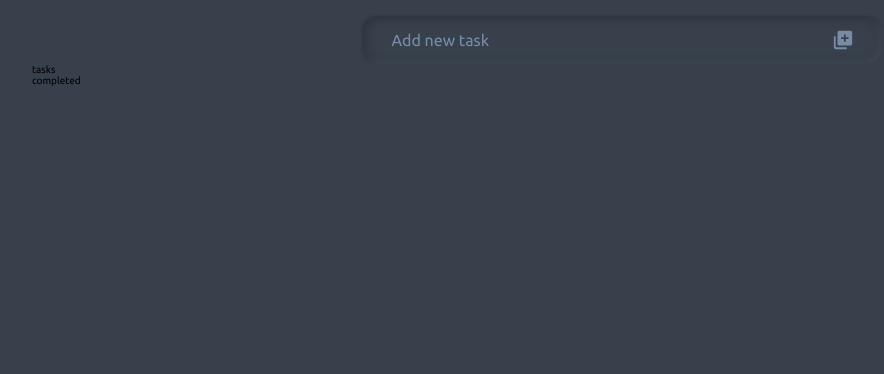
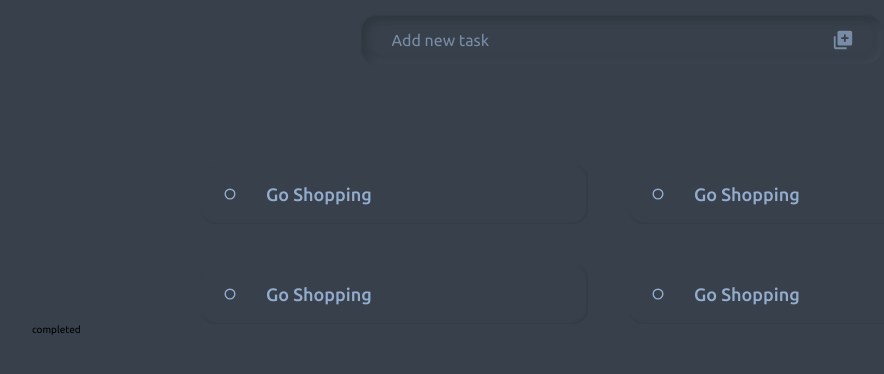
Before and after one commit to wselimzade/TodoApp, a React (Create React App) app: page / in a window 1280 px wide. Shown: the top 374 px of the page, without its empty margins (32-916 px from the left). Built offline with nearby package versions, Linux system fonts and the light colour scheme.

Commit message:
Correction of the main design

```diff
--- a/src/components/tasks.jsx
+++ b/src/components/tasks.jsx
@@ -1,7 +1,21 @@
+import { GoDot } from 'react-icons/go'
+import "../style/tasks.css"
+
 export default function Tasks() {
     return (
         <div className="tasks">
-            tasks
+            <div className='task'>
+                <GoDot className='dot' /> Go Shopping
+            </div>
+            <div className='task'>
+                <GoDot className='dot' /> Go Shopping
+            </div>
+            <div className='task'>
+                <GoDot className='dot' /> Go Shopping
+            </div>
+            <div className='task'>
+                <GoDot className='dot' /> Go Shopping
+            </div>
         </div>
     )
 }
--- a/src/style/tasks.css
+++ b/src/style/tasks.css
@@ -0,0 +1,31 @@
+.tasks {
+    margin-top: 10rem;
+    display: flex;
+    justify-content: center;
+    gap: 4rem;
+    flex-wrap: wrap;
+}
+
+.task {
+    display: flex;
+    /* justify-content: center; */
+    border-radius: 1.5rem;
+    align-items: center;
+    width: 35rem;
+    padding: 1.9rem;
+    flex-shrink: 0;
+    fill: #38404B;
+    box-shadow: -1px -1px 2px 0px rgba(48, 54, 64, 0.50) inset, 1px 1px 2px 0px rgba(64, 74, 86, 0.30) inset;
+    /* filter: drop-shadow(5px 5px 13px rgba(48, 54, 64, 0.90)) drop-shadow(-5px -5px 10px rgba(64, 74, 86, 0.90)) drop-shadow(5px -5px 10px rgba(48, 54, 64, 0.20)) drop-shadow(-5px 5px 10px rgba(48, 54, 64, 0.20)); */
+    color: #94ADCF;
+    font-family: Ubuntu;
+    font-size: 1.8rem;
+    font-style: normal;
+    font-weight: 500;
+    line-height: normal;
+}
+
+.dot {
+    margin-right: 2.5rem;
+    font-size: 2.2rem;
+}
```
